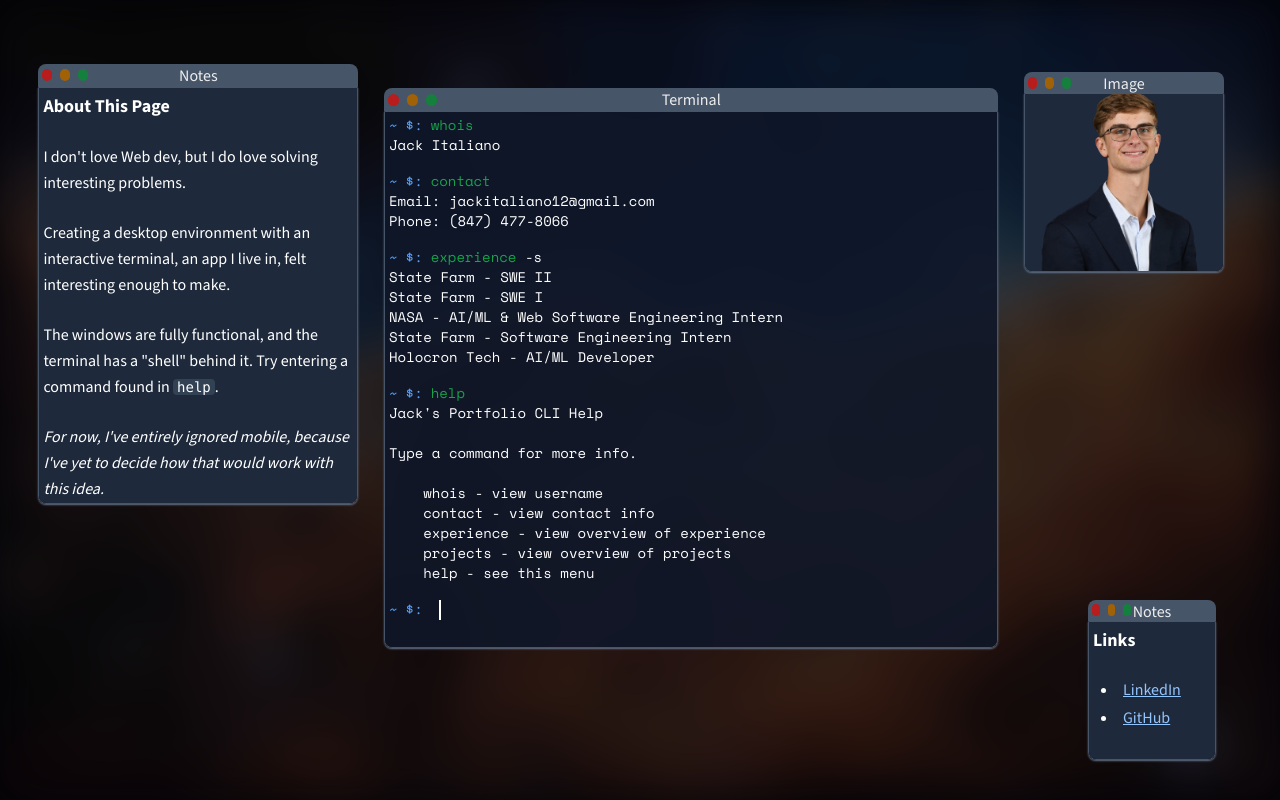
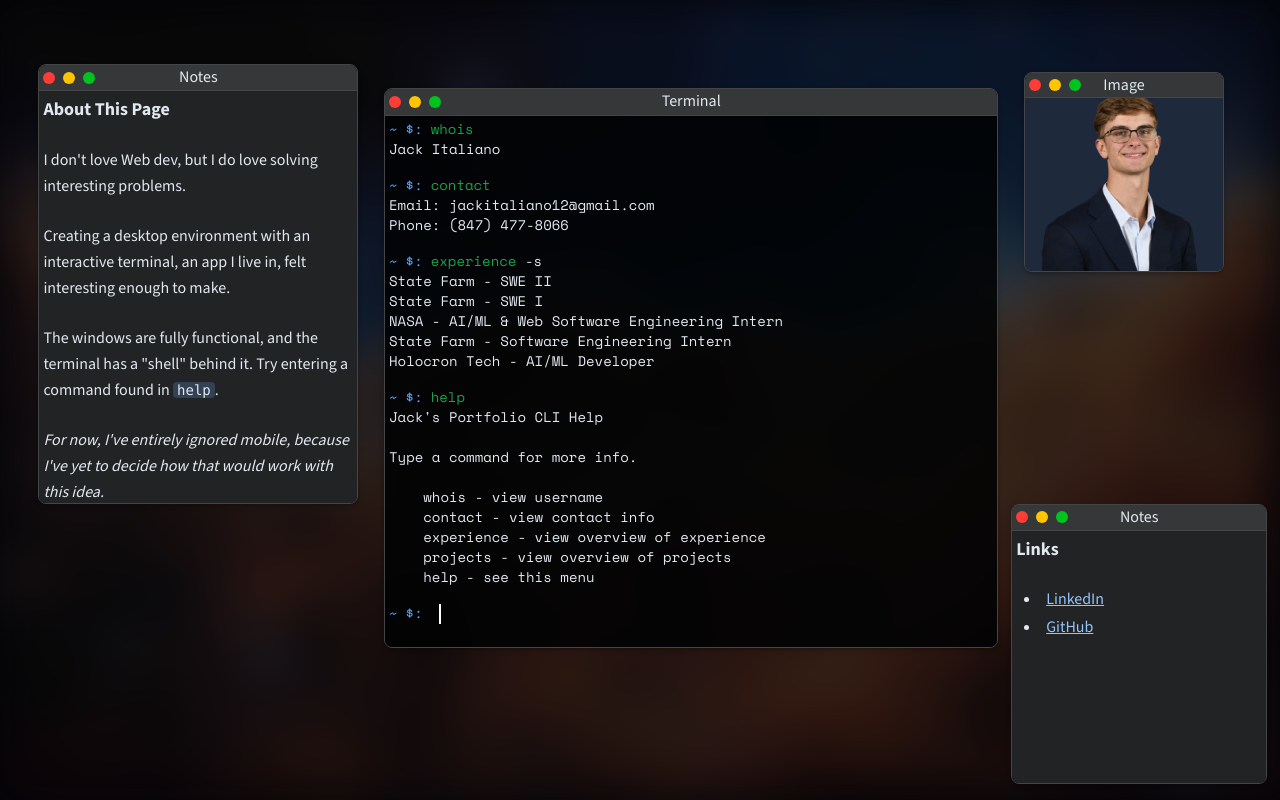
Before and after one commit to jackitaliano/portfolio, a Next.js app: page / in a window 1280 px wide. Built offline with nearby package versions, Linux system fonts and the light colour scheme.

Commit message:
fix some window ui issues

```diff
--- a/app/apps/notes/Notes.tsx
+++ b/app/apps/notes/Notes.tsx
@@ -8,7 +8,7 @@ type Props = {
 
 export function Notes({ markdown }: Props) {
   return (
-    <div className="w-full h-full bg-slate-800">
+    <div className="w-full h-full bg-[#222325]">
       <ScrollArea className="w-full h-full p-1">
         <div className="space-y-6">
           <ReactMarkdown
--- a/app/apps/terminal/Terminal.tsx
+++ b/app/apps/terminal/Terminal.tsx
@@ -283,7 +283,7 @@ export function Terminal({ shell, startupCommands = [] }: Props) {
   }, [runCommand, startupCommands, typeOnInputLine]);
 
   return (
-    <ScrollArea className="z-50 w-full h-full p-1 text-sm font-[SpaceMono] bg-slate-900 bg-opacity-80">
+    <ScrollArea className="z-50 w-full h-full p-1 text-sm font-[SpaceMono] bg-black bg-opacity-80">
 
       {renderLines.map((line) => {
         if (line.kind === "command") {
--- a/app/gui/Window.tsx
+++ b/app/gui/Window.tsx
@@ -56,6 +56,7 @@ export function Window({ title, dimensions, position, index, ctx, children }: Pr
 
   const style = {
     width: dimensions.width,
+    minWidth: "180px",
     height: dimensions.height,
     top: position.top,
     left: position.left,
@@ -317,19 +318,19 @@ export function Window({ title, dimensions, position, index, ctx, children }: Pr
   return (
       <div ref={windowRef}
       style={style}
-      className={`absolute flex flex-col ${maximized ? 'w-full h-full left-0 top-0' : ""}`}
+      className={`absolute flex flex-col border border-[#444547] rounded-lg overflow-hidden shadow-[0_2px_4px_rgba(0,0,0,0.25)] text-slate-200 ${maximized ? 'w-full h-full left-0 top-0' : ""}`}
       onMouseDown={() => windowCtx.enterCallback(setZIndex)}
     >
-      <div className="select-none w-full h-6 rounded-t-lg bg-slate-600 py-auto flex ">
-        <button className="w-[12px] h-[12px] rounded-full bg-red-700 my-auto mx-1"></button>
-        <button className="w-3 h-3 rounded-full bg-yellow-700 my-auto mx-1"></button>
-        <button className="w-3 h-3 rounded-full bg-green-700 my-auto mx-1" onMouseUp={toggleWindowSize}></button>
+      <div className="select-none w-full h-7 bg-[#353738] border-b border-[#444547] py-auto flex ">
+        <button className="w-3 h-3 min-w-3 min-h-3 rounded-full shrink-0 bg-[#ff3c36] my-auto mx-1"></button>
+        <button className="w-3 h-3 min-w-3 min-h-3 rounded-full shrink-0 bg-[#ffc500] my-auto mx-1"></button>
+        <button className="w-3 h-3 min-w-3 min-h-3 rounded-full shrink-0 bg-[#00c41e] my-auto mx-1" onMouseUp={toggleWindowSize}></button>
         <div className="z-10 w-full h-full cursor-grab active:cursor-grabbing" onMouseDown={(e: React.MouseEvent) => enableMoving(e.nativeEvent)}
           onTouchStart={(e: React.TouchEvent) => onTouchStart(e.nativeEvent, enableMoving)}>
         </div>
-        <p className="z-0 absolute w-min left-0 right-0 mx-auto">{title}</p>
+        <p className="z-0 absolute inset-x-0 px-16 text-center truncate whitespace-nowrap overflow-hidden pointer-events-none">{title}</p>
       </div>
-      <Card className="w-full h-full bg-slate-900 rounded-t-none border-slate-600 shadow-slate-500 text-white bg-opacity-40 overflow-hidden">
+      <Card className="w-full h-full bg-slate-900 rounded-none border-0 shadow-none text-slate-250 bg-opacity-40 overflow-hidden">
         {children}
       </Card>
     </div>
--- a/app/page.tsx
+++ b/app/page.tsx
@@ -53,8 +53,8 @@ The windows are fully functional, and the terminal has a "shell" behind it. Try
         </Window>
         <Window
           title="Notes"
-          dimensions={{ width: "10%", height: "20%", defaultMax: false }}
-          position={{ top: "75%", left: "85%" }}
+          dimensions={{ width: "20%", height: "35%", defaultMax: false }}
+          position={{ top: "63%", left: "79%" }}
           index={1}
         >
           <Notes markdown={linkNotes} />
```
